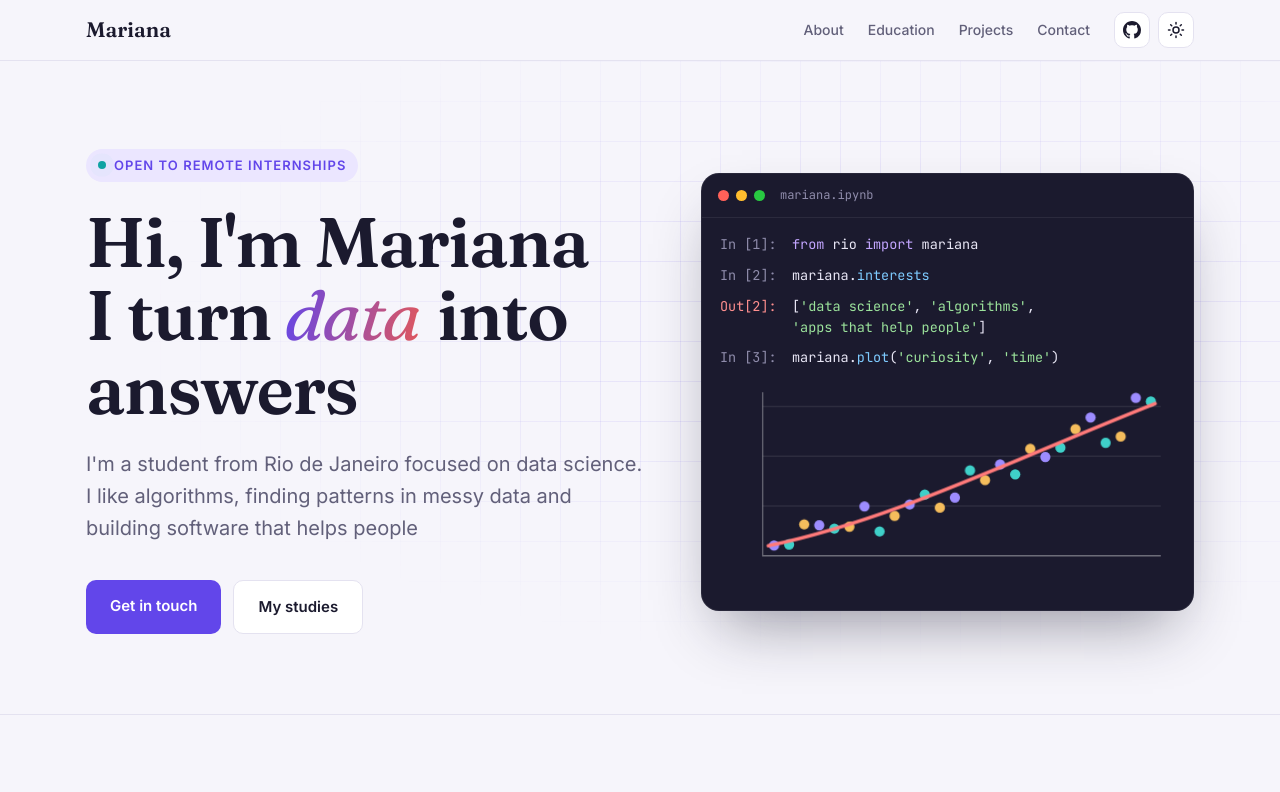
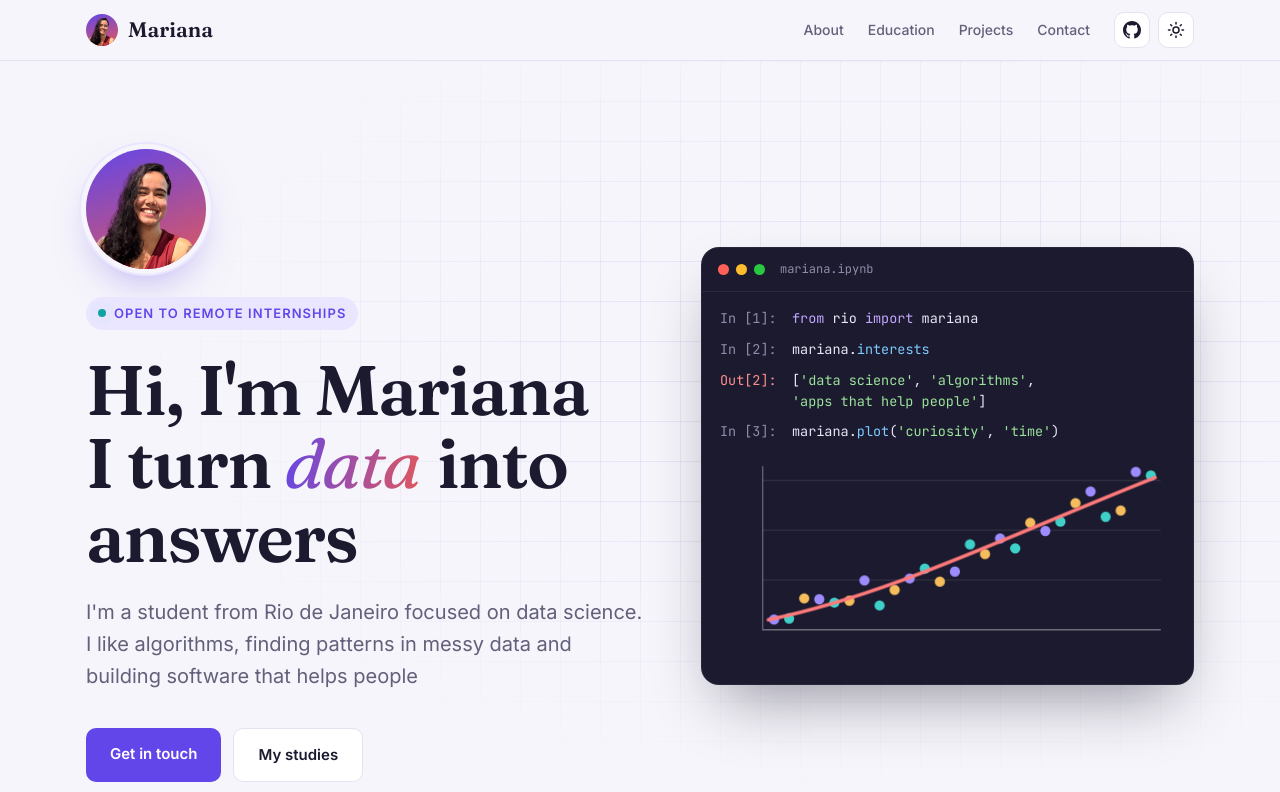
Before and after one commit to stevelacey/marianaeva, a plain HTML site: page index.html in a window 1280 px wide. Shown: the top 792 px of the page. Drawn offline with Linux system fonts and the light colour scheme.

Commit message:
Add Mariana's photo as avatar and icons

```diff
--- a/index.html
+++ b/index.html
@@ -8,10 +8,14 @@
 <meta property="og:title" content="Mariana · Data science student from Rio de Janeiro">
 <meta property="og:description" content="Student from Rio de Janeiro focused on data science, algorithms and building software that helps people.">
 <meta property="og:type" content="website">
-<meta name="twitter:card" content="summary_large_image">
+<meta name="twitter:card" content="summary">
+<meta property="og:image" content="https://stevelacey.github.io/marianaeva/img/icon-512.png">
 <meta name="theme-color" content="#f6f5fb" media="(prefers-color-scheme: light)">
 <meta name="theme-color" content="#0f0e17" media="(prefers-color-scheme: dark)">
-<link rel="icon" href="favicon.svg" type="image/svg+xml">
+<link rel="icon" href="favicon.ico" sizes="48x48">
+<link rel="icon" href="img/favicon-96.png" type="image/png" sizes="96x96">
+<link rel="apple-touch-icon" href="img/icon-180.png">
+<link rel="manifest" href="manifest.webmanifest">
 <link rel="preconnect" href="https://fonts.googleapis.com">
 <link rel="preconnect" href="https://fonts.gstatic.com" crossorigin>
 <link href="https://fonts.googleapis.com/css2?family=Fraunces:ital,opsz,wght@0,9..144,400;0,9..144,600;1,9..144,400&family=Inter:wght@400;500;600&family=JetBrains+Mono:wght@400;500&display=swap" rel="stylesheet">
@@ -60,7 +64,9 @@
   /* Nav */
   nav{position:sticky;top:0;z-index:10;background:var(--nav);backdrop-filter:blur(10px);-webkit-backdrop-filter:blur(10px);border-bottom:1px solid var(--line)}
   nav .wrap{display:flex;justify-content:space-between;align-items:center;height:60px;gap:16px}
-  .logo{font-family:Fraunces,serif;font-weight:600;font-size:21px;text-decoration:none}
+  .logo{font-family:Fraunces,serif;font-weight:600;font-size:21px;text-decoration:none;display:flex;align-items:center;gap:10px}
+  .logo img{width:32px;height:32px;border-radius:50%;background:linear-gradient(160deg,var(--accent),var(--coral))}
+  .avatar{width:120px;height:120px;border-radius:50%;background:linear-gradient(160deg,#6246ea,#e45858);box-shadow:0 0 0 5px var(--bg),0 0 0 7px var(--accent-soft),0 18px 40px -12px rgba(98,70,234,.5);margin-bottom:28px;display:block}
   .logo span{color:var(--accent)}
   .nav-right{display:flex;align-items:center;gap:24px}
   nav ul{display:flex;gap:24px;list-style:none}
@@ -193,7 +199,7 @@
 
 <nav>
   <div class="wrap">
-    <a href="#" class="logo">Mariana</a>
+    <a href="#" class="logo"><img src="img/avatar.webp" alt="" width="32" height="32">Mariana</a>
     <div class="nav-right">
       <ul>
         <li><a href="#about">About</a></li>
@@ -215,6 +221,7 @@
 <header class="hero">
   <div class="wrap">
     <div>
+      <img class="avatar" src="img/avatar.webp" alt="Mariana" width="120" height="120">
       <span class="eyebrow"><i></i>Open to remote internships</span>
       <h1>Hi, I'm Mariana<br>I turn <em>data</em> into answers</h1>
       <p class="lead">I'm a student from Rio de Janeiro focused on data science. I like algorithms, finding patterns in messy data and building software that helps people</p>
```
Also changed, not shown: favicon.ico (added), favicon.svg (deleted), img/avatar.webp (added), img/favicon-96.png (added), img/icon-180.png (added), img/icon-192.png (added), img/icon-512.png (added), img/icon-maskable-512.png (added), manifest.webmanifest (added), 1 other file.
